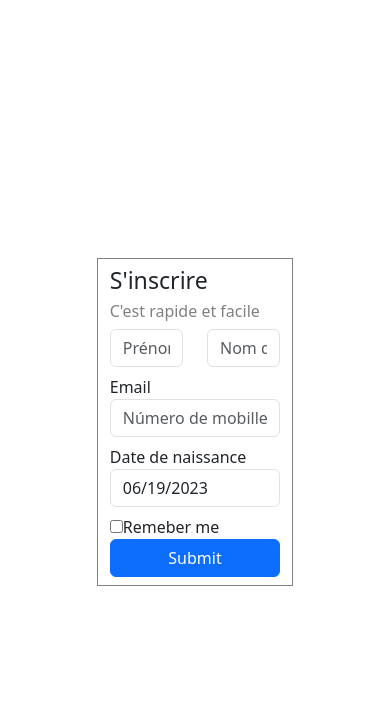
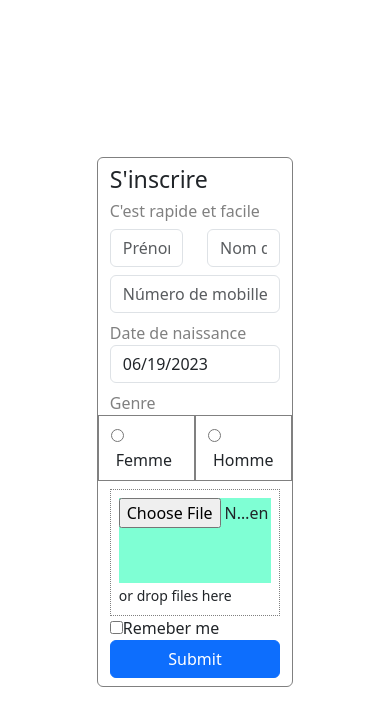
Before and after one commit to Knoka1/SimpleSingUp, a React (Vite) app: page / in a window 390 px wide. Shown: the top 726 px of the page. Built offline with nearby package versions, Linux system fonts and the light colour scheme.

Commit message:
feature: Adding choose file input with proper responsiveness

```diff
--- a/src/App.css
+++ b/src/App.css
@@ -1,16 +1,38 @@
 #root {
   max-width: 1280px;
   margin: 0 auto;
+}
+/* CLASS FOR TESTING ONLY !! DELETE THIS !! */
+.bg-color {
+  background-color: aqua;
 }
 
 .form_container {
   width: 50%;
 }
 
+.custom-control-label {
+  margin-left: 5px;
+}
+.form-control-file {
+  background-color: aquamarine;
+  height: 10vh;
+  width: 100%;
+}
+.label {
+  color: gray;
+}
+
 .subText {
   color: gray;
 }
 
+.stylized_box {
+  border: 1px;
+  border-style: dotted;
+  border-color: grey;
+  padding: 8px;
+}
 .box {
   border: 1px;
   border-style: solid;
@@ -18,8 +40,6 @@
   padding: 8px;
 }
 
-.singup {
-}
 @media (max-width: 1000px) {
   .form_container {
     width: 65%;
--- a/src/App.jsx
+++ b/src/App.jsx
@@ -14,9 +14,9 @@ function App() {
 
   return (
     <div className="signup template d-flex justify-content-center align-items-center vh-100">
-      <div className="form_container p-5 rounded">
+      <div className="form_container p-5">
         <form>
-          <div className="container box">
+          <div className="container box rounded">
             <div className="">
               <h3 className="text-left">S'inscrire</h3>
               <h6 className="subText text-left">C'est rapide et facile</h6>
@@ -38,7 +38,6 @@ function App() {
               </div>
             </div>
             <div className="mb-2">
-              <label htmlFor="Email">Email</label>
               <input
                 type="email"
                 placeholder="Número de mobille ou e-mail"
@@ -46,12 +45,59 @@ function App() {
               />
             </div>
             <div className="mb-2">
-              <label htmlFor="naissance">Date de naissance</label>
+              <label htmlFor="naissance" className="label">
+                Date de naissance
+              </label>
+              <br />
               <DatePicker
                 className="form-control"
                 selected={date}
                 onChange={(date) => setDate(date)}
               />
+            </div>
+            <div className="flex">
+              <label htmlFor="genre" className="label">
+                Genre
+              </label>
+              <div className="row mb-2">
+                <div className="col box ">
+                  <input
+                    type="radio"
+                    id="customRadioInline1"
+                    name="customRadioInline1"
+                    className="custom-control-input"
+                  />
+                  <label
+                    className="custom-control-label"
+                    for="customRadioInline1"
+                  >
+                    Femme
+                  </label>
+                </div>
+                <div className="col box ">
+                  <input
+                    type="radio"
+                    id="customRadioInline1"
+                    name="customRadioInline1"
+                    className="custom-control-input"
+                  />
+                  <label
+                    className="custom-control-label"
+                    for="customRadioInline1"
+                  >
+                    Homme
+                  </label>
+                </div>
+              </div>
+            </div>
+            <div className="form-group stylized_box">
+              <input
+                type="file"
+                className="form-control-file"
+                id="exampleFormControlFile1"
+              />
+              <br />
+              <small>or drop files here</small>
             </div>
             <div>
               <input
```
